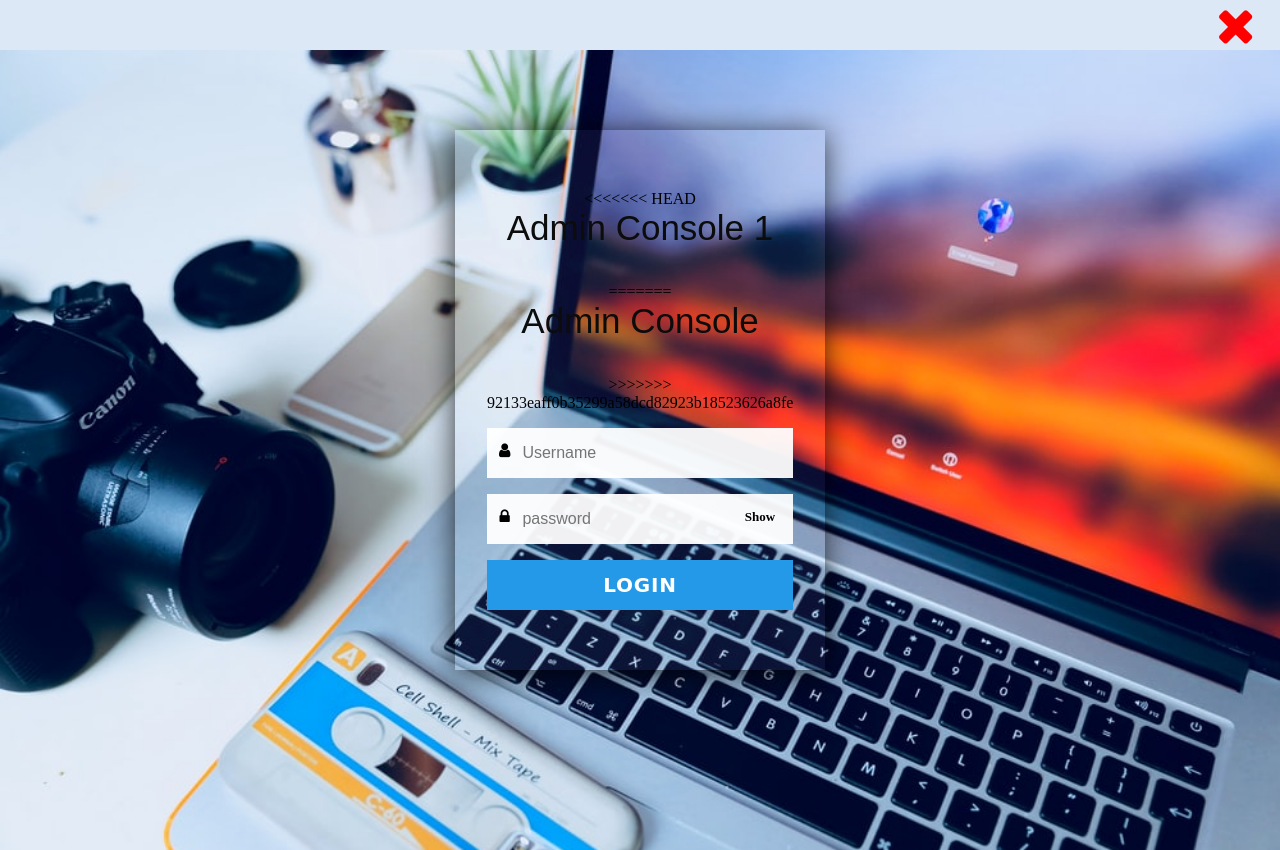
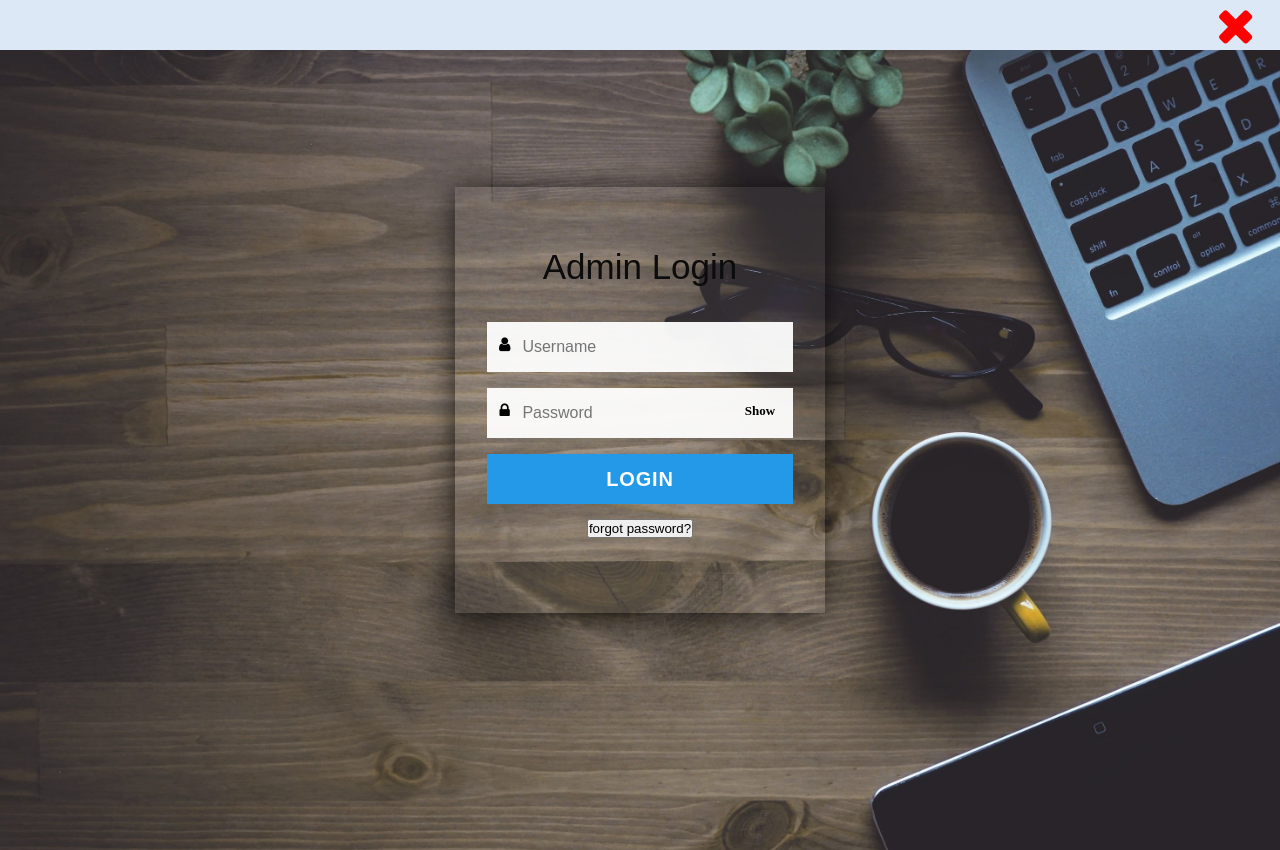
Before and after one commit to gpr222/hacktober-2021, a plain HTML site: page index.html in a window 1280 px wide. Drawn offline with Linux system fonts and the light colour scheme.

Commit message:
User friendly font family and background added, added a forgot password button

```diff
--- a/JS/app.js
+++ b/JS/app.js
@@ -9,3 +9,6 @@ function test() {
 		hideshow.innerHTML = "hide";
 	}
 }
+function pageRedirect() {
+	window.location.href = "";
+  }
--- a/index.html
+++ b/index.html
@@ -18,11 +18,8 @@
     <div class="background">
 
         <div class="content">
-<<<<<<< HEAD
-            <header>Admin Console 1</header>
-=======
-            <header>Admin Console</header>
->>>>>>> 92133eaff0b35299a58dcd82923b18523626a8fe
+
+            <header>Admin Login</header>
             <form action="#">
                 <div class="box brake">
                     <span class="fa fa-user"></span>
@@ -30,13 +27,16 @@
                 </div>
                 <div class="box brake">
                     <span class="fa fa-lock"></span>
-                    <input id="pass" type="password" placeholder="password" class="pasd" "required" name="password">
+                    <input id="pass" type="password" placeholder="Password" class="pasd" "required" name="password">
                     <span id="hideshow" class="show" onclick="test()">Show</span>
                 </div>
 
                 <div class="box brake">
 
                     <input type="submit" value="LOGIN" name="submit">
+                </div>
+                <div class="forgot">
+                    <input type="button" value="forgot password?" onclick="pageRedirect()" name="forgot">
                 </div>
 
         </div>
--- a/style/Login.css
+++ b/style/Login.css
@@ -5,7 +5,7 @@
 }
 
 .background {
-	background: url("../img/02.jfif");
+	background: url("../img/new.jpeg");
 
 	height: 100vh;
 	background-size: cover;
@@ -38,7 +38,7 @@
 	font-size: 35px;
 	font-weight: 1200;
 	margin: 0 0 35px 0;
-	font-family: Fantasy;
+	font-family: Arial;
 }
 .box {
 	position: relative;
@@ -93,11 +93,12 @@ input[type="submit"] {
 	letter-spacing: 0.8px;
 	font-size: 20px;
 	font-weight: 700;
-	font-family: cursive;
+	font-family: Arial;
 }
 input[type="submit"]:hover {
 	background-color: #0f9fff;
 }
+
 
 .signup {
 	margin-top: 5%;
@@ -121,3 +122,8 @@ input[type="submit"]:hover {
 	margin-left: 95%;
 	color: red;
 }
+
+.forgot {
+	background: transparent;
+	text-align: center;
+}
```
Also changed, not shown: signin.html (+3 -0 lines), img/new.jpeg (added).
